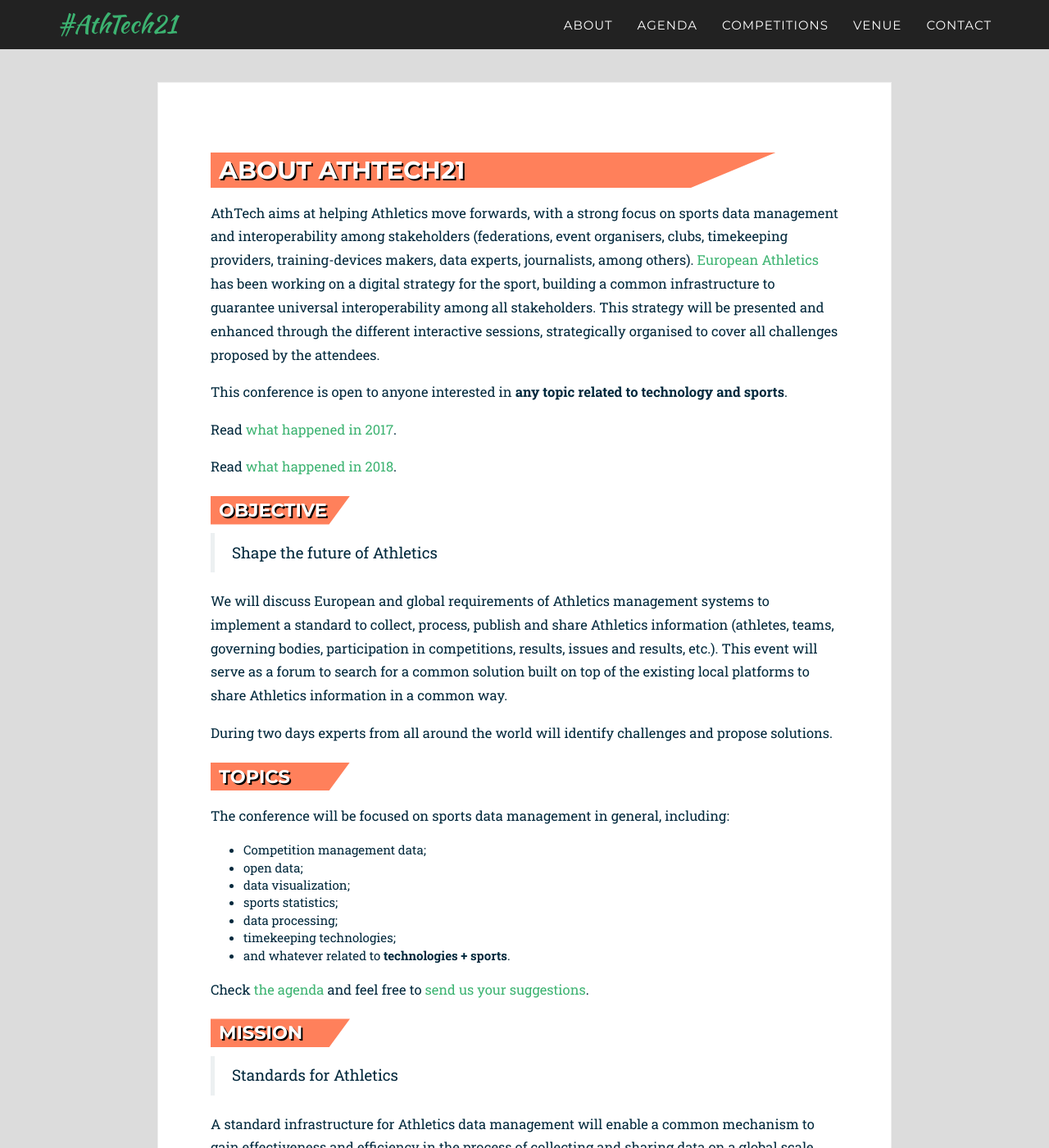
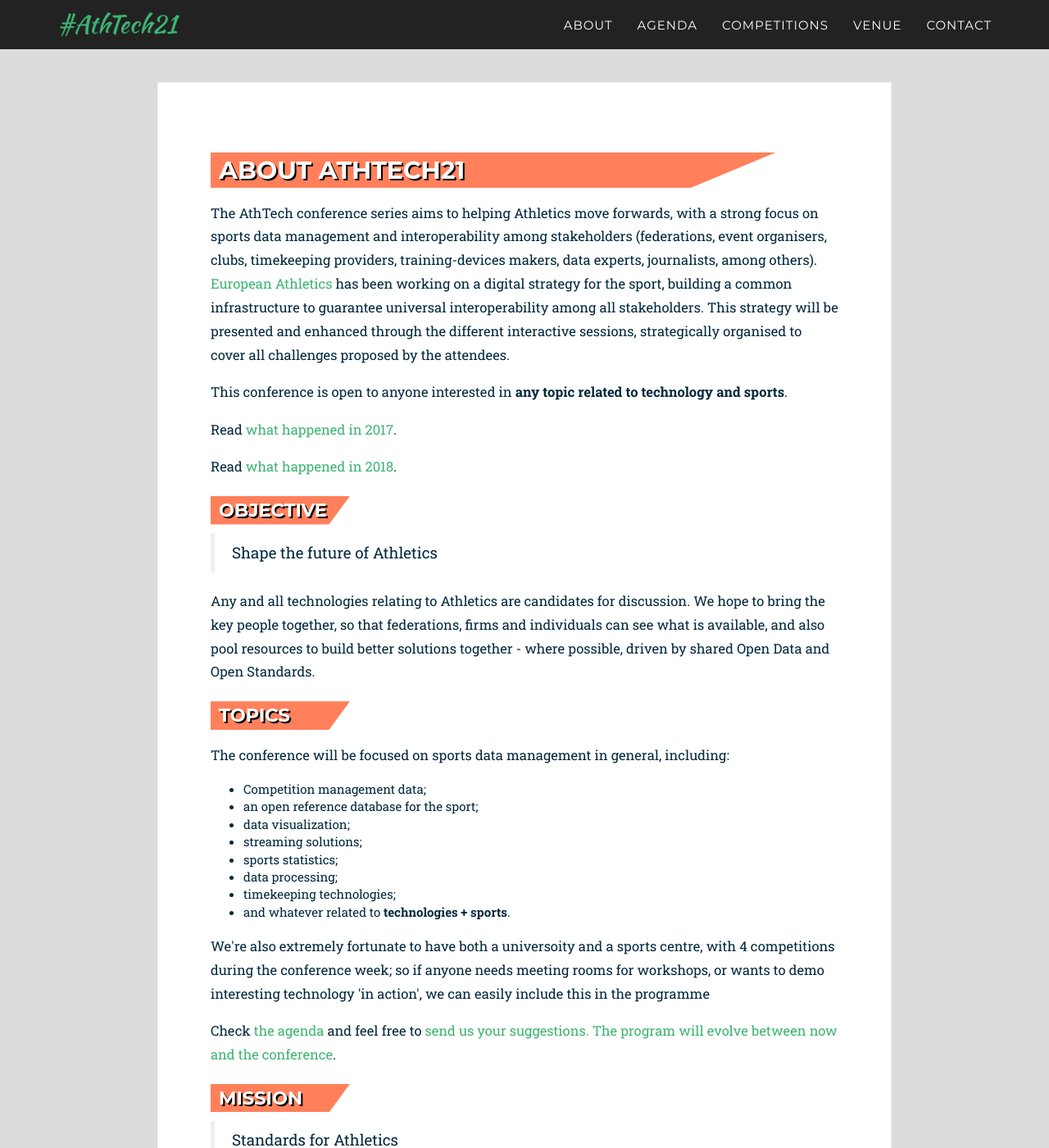
Before and after one commit to openath/athtech, a Jekyll site: the page built from _2021_pages/about.html, in a window 1280 px wide and 1400 px high. Shown: the whole window at 82% size. Built offline with Jekyll 4.4.1, drawn with Linux system fonts in a browser that asks for light colours; some web fonts are replaced; some of the changed text lies outside the part shown.

Commit message:
tweaks to About page

```diff
--- a/_2021_pages/about.html
+++ b/_2021_pages/about.html
@@ -11,7 +11,7 @@
     <section id="conference" class="black-frame about about-container about-container-top about-container-bottom">
       <h1>{{ page.title }}</h1>
 
-      <p>AthTech aims at helping Athletics move forwards, with a strong focus on sports data management and interoperability among stakeholders (federations, event organisers, clubs, timekeeping providers, training-devices makers, data experts, journalists, among others). <a href="http://www.european-athletics.org/">European Athletics</a> has been working on a digital strategy for the sport, building a common infrastructure to guarantee universal interoperability among all stakeholders. This strategy will be presented and enhanced through the different interactive sessions, strategically organised to cover all challenges proposed by the attendees.</p>
+      <p>The AthTech conference series aims to helping Athletics move forwards, with a strong focus on sports data management and interoperability among stakeholders (federations, event organisers, clubs, timekeeping providers, training-devices makers, data experts, journalists, among others). <a href="http://www.european-athletics.org/">European Athletics</a> has been working on a digital strategy for the sport, building a common infrastructure to guarantee universal interoperability among all stakeholders. This strategy will be presented and enhanced through the different interactive sessions, strategically organised to cover all challenges proposed by the attendees.</p>
 
       <p>This conference is open to anyone interested in <strong>any topic related to technology and sports</strong>.</p>
 
@@ -22,24 +22,30 @@
 
       <blockquote>Shape the future of Athletics</blockquote>
 
-      <p>We will discuss European and global requirements of Athletics management systems to implement a standard to collect, process, publish and share Athletics information (athletes, teams, governing bodies, participation in competitions, results, issues and results, etc.). This event will serve as a forum to search for a common solution built on top of the existing local platforms to share Athletics information in a common way.</p>
+      <p>Any and all technologies relating to Athletics are candidates for discussion.  We hope to bring the key people
+      together, so that federations, firms and individuals can see what is available, and also pool resources to
+      build better solutions together - where possible, driven by shared Open Data and Open Standards.</p>
 
-      <p>During two days experts from all around the world will identify challenges and propose solutions.</p>
 
       <h2 class="second">Topics</h2>
 
       <p>The conference will be focused on sports data management in general, including:</p>
       <ul>
         <li>Competition management data;</li>
-        <li>open data;</li>
+        <li>an open reference database for the sport;</li>
         <li>data visualization;</li>
+        <li>streaming solutions;</li>
         <li>sports statistics;</li>
         <li>data processing;</li>
         <li>timekeeping technologies;</li>
         <li>and whatever related to <strong>technologies + sports</strong>.</li>
       </ul>
 
-      <p>Check <a href="http://athtech.run/2021/agenda">the agenda</a> and feel free to <a href="https://forms.gle/oMZLidU8zrKQZoG46">send us your suggestions</a>.</p>
+      <p>We're also extremely fortunate to have both a universoity and a sports centre, with 4 competitions during
+        the conference week; so if anyone needs meeting rooms for workshops, or wants to demo interesting
+        technology 'in action', we can easily include this in the programme</p>
+
+      <p>Check <a href="http://athtech.run/2021/agenda">the agenda</a> and feel free to <a href="https://forms.gle/oMZLidU8zrKQZoG46">send us your suggestions.  The program will evolve between now and the conference</a>.</p>
 
 
       <h2 class="second">Mission</h2>
@@ -65,11 +71,27 @@
       <p>You are invited to present your experiences on competition management (how information is collected during a competition, how entries are registered, how/where results are published, etc.). Individuals with the skills and energy to contribute to the sport are welcome.</p>
 
 
+      <h2 id="costs" class="second">Costs</h2>
+      <p>We aim to keep the conference costs low so that everyone can participate:</p>
+      <ul>
+        <li>Basic conference fee: &euro; 100 per delegate - &euro;10 deposit on booking, the balance nearer the time</li>
+        <li>Hotel Accommodation: &euro; 35-50 per delegate per night in a good business hotel walking distance from all events. We expect you will want to stay Tuesday, Wednesday and Thursday nights to cover the main programme, and maybe longer.  The committee has reserve a block of rooms.</li>
+        <li>Croatia also has an extensive private accommodation industry and Zadar is a major destination; it will be easy to rent apartments, just after the regular tourist season.</li>
+        <li>Low cost lunches in university cafeteria; numerous cafes, bars and restaurants in old town where
+        outdoor dining will be the norm</li>
+      </ul>
+
+      <h2 id="covid" class="second">Covid</h2>
+      <p>Nobody can currently guarantee that major events will go ahead.  However, local government is extremely positive and we are confident the situation will be much better in the summer.  Therefore, we are asking for a small deposit to book a conference place.  This may be used for planning and early expenses incurred by the LOC. </p>
+      <p>Nearer the time - hopefully at least 3 months ahead - when travel policies are clearer, we hope
+      to give a firm go-ahead, and ask for payment of the balance.</p>
+
       <h2 id="register" class="second">Register</h2>
 
-      <p>Formal registration will open in January 2021 - details will be posted to this site.</p>
+      <p>Registration opened in March 2021 through the <a href="https://data.opentrack.run/en-gb/x/2021/HRV/athtech/">OpenTrack Entry System</a>.
+      <i>This is a competition entry system, so please understand if it feels a little unusual for a conference! However previous attendees and most European Federations have logins.</i></p>
 
-      <p>Registration is through the <a href="https://data.opentrack.run/en-gb/x/2021/HRV/athtech/">OpenTrack Entry System</a>. There you can make an initial deposit of 10 euros to secure your place at the conference.</p>
+      <p>At this stage we are asking people to make an initial deposit of 10 euros to secure your place at the conference. This will help the organisers to plan the facilities and programme</p>
 
        <center><a href="https://data.opentrack.run/en-gb/x/2021/HRV/athtech/" class="page-scroll btn btn-xl">Register Interest</a></center>
 
```
